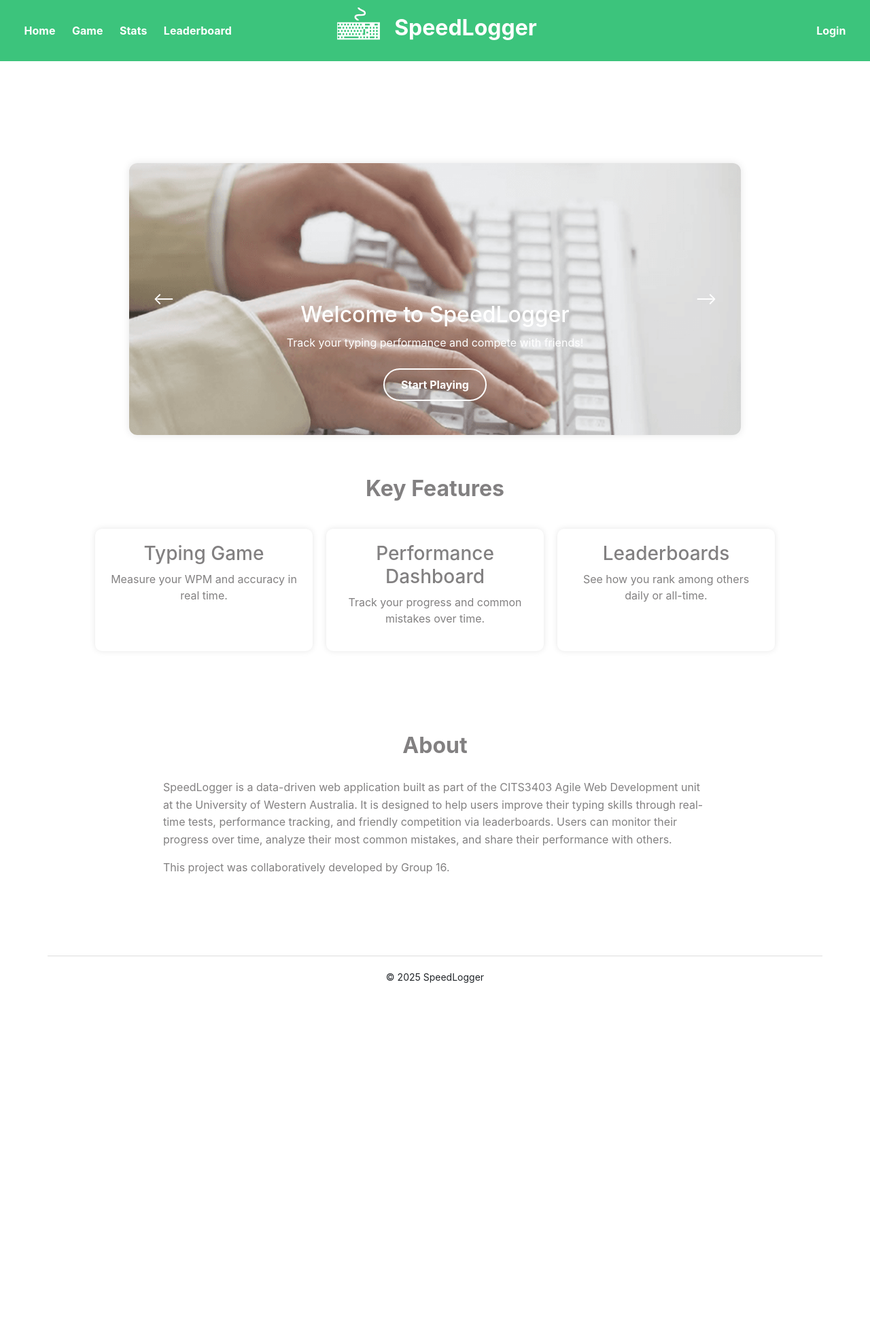
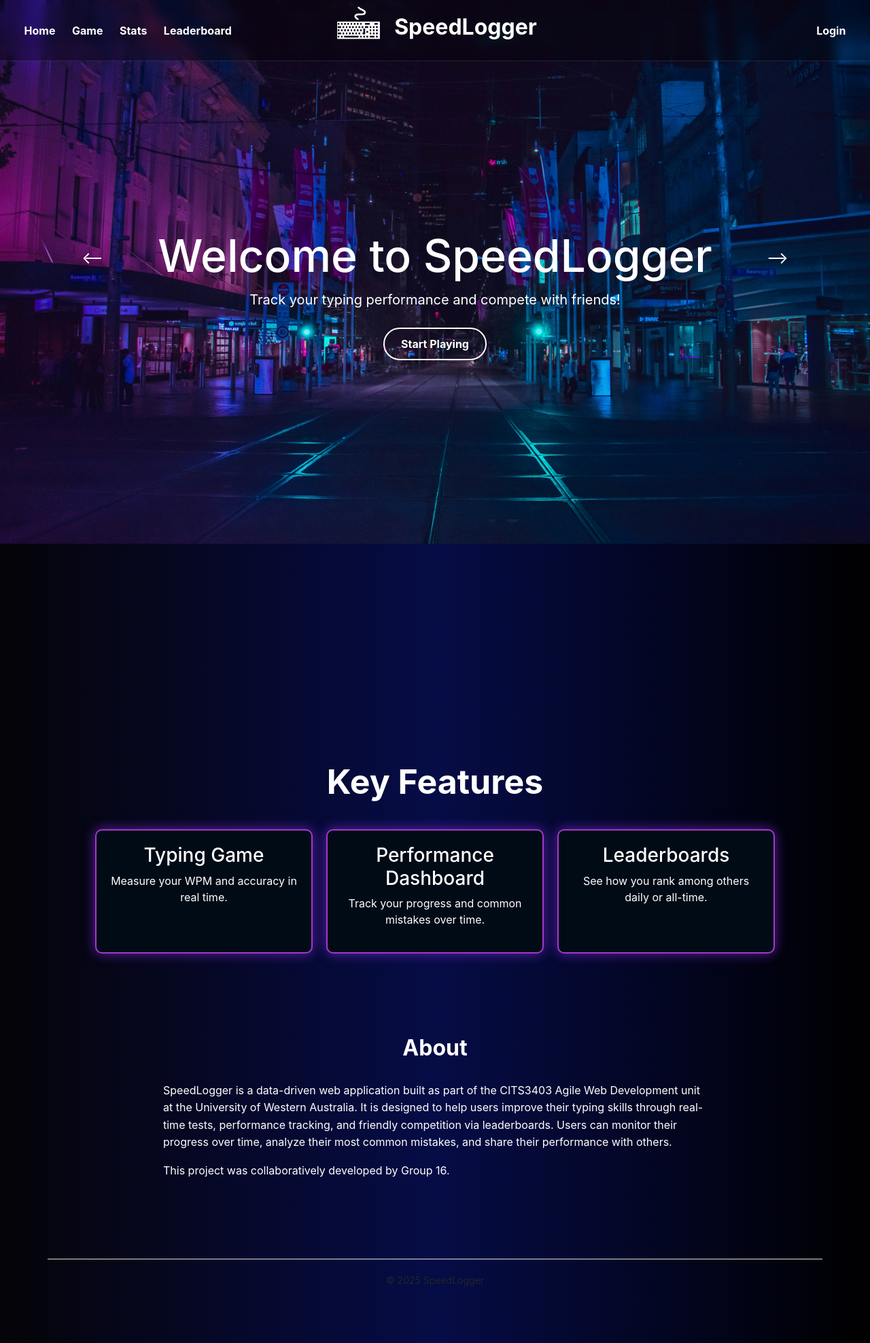
Before and after one commit to LiamHearderDev/AWD-Project, a Flask app: page / in a window 1280 px wide. Shown: the top 1976 px of the page at 68% size. Before the commit the page ends 1446 px from the top, so only its background shows below. Run offline with Flask 3, Linux system fonts and the light colour scheme; some libraries are stand-ins or nearby versions.

Commit message:
styling changes: background, blurry header bar and so on

```diff
--- a/app/static/css/base.css
+++ b/app/static/css/base.css
@@ -1,8 +1,8 @@
 :root {
     --base-colour-0: #3CC47C;
-    --base-colour-1: #1E392A;
-    --base-colour-2: #E9C893;
-    --base-colour-3: #828081;
+    --base-colour-1: #010B16;
+    --base-colour-2: #4717F6;
+    --base-colour-3: #A239CA;
 }
 
 /* makes it so that footer always appears at bottom using flex */
--- /dev/null
+++ b/app/static/css/intro.css
@@ -0,0 +1,65 @@
+body {
+    margin: 0;
+    background-image: url('/static/img/neon_background.jpg');
+    background-position: top;
+    background-repeat: no repeat;
+    background-size: 100% auto;
+
+}
+
+body::after {
+    content: "";
+    position: absolute;
+    top: 100vh;
+    left: 0;
+    width: 100%;
+    height: 150vh;
+    background: linear-gradient(90deg,rgba(5, 4, 8, 1) 0%, rgba(6, 12, 70, 1) 50%, rgba(0, 0, 0, 1) 100%);
+    z-index: -1;
+}
+
+.feature-text {
+    flex: 1 1 250px;
+    background: transparent;
+    padding: 20px;
+    border-radius: 10px;
+    text-align: center;
+    color:white;
+    background-color: var(--base-colour-1);
+    box-shadow: 0 0 18px rgba(155, 48, 255, 0.6);
+    border: 2px solid var(--base-colour-3);
+}
+
+.about-text {
+    line-height: 1.6;
+    font-size: 16px;
+    color: white;
+}
+
+.full-carousel {
+    width: 100%;
+    max-width: 100%;
+    box-sizing: border-box;
+    height: 400px;
+    margin: 0 auto;
+    overflow: hidden;
+    position: relative;
+}
+.carousel-btn {
+    position: absolute;
+    top: 50%;
+    transform: translateY(-50%);
+    background-color: transparent;
+    border: none;
+    font-size: 24px;
+    padding: 10px 15px;
+    cursor: pointer;
+    transition: background-color 0.3s ease, transform 0.3s ease;
+    z-index: 10;
+    color: white;
+  }
+.carousel-btn:hover {
+    transform: translateY(-50%) scale(1.1);
+}
+.left-btn { left: 20px; }
+.right-btn { right: 20px; }
--- a/app/templates/base.html
+++ b/app/templates/base.html
@@ -17,7 +17,9 @@
     </head>
     <body>
       <!-- Header Bar -->
-      <div id="header" class="d-flex align-items-center justify-content-center bg-0" style="position: fixed; top:0;bottom: 30px; left: 0;width: 100%; height: 90px; z-index: 1000; overflow: auto;background-color: var(--base-colour-0);">
+      <div id="header" class="d-flex align-items-center justify-content-center bg-0" style="position: fixed; top:0;bottom: 30px; left: 0;width: 100%; height: 90px; z-index: 1000; overflow: auto;
+      background-color: rgba(0,0,0,0.3); border-bottom: 1px solid rgba(255,255,255,0.1);
+      -webkit-backdrop-filter: blur(8px);backdrop-filter: blur(8px);">
 
         <!-- Title and Logo -->
         <a href="{{ url_for('intro.intro') }}" class="d-flex align-items-center justify-content-center" style="text-decoration: none;">
--- a/app/templates/intro/intro.html
+++ b/app/templates/intro/intro.html
@@ -1,34 +1,35 @@
 {% extends "base.html" %}
 
+{% block head %}
+    <link rel="stylesheet" href="{{ url_for('static', filename='css/intro.css') }}">
+{% endblock %}
 {% block content %}
 
 <!-- carousel section -->
-<section style="margin-top: 60px;">
-  <div id="carousel-container" style="position: relative; width: 100%; max-width: 900px; margin: auto; border-radius: 12px; overflow: hidden; box-shadow: 0 0 12px rgba(0,0,0,0.1);">
+<section style="margin-top: 0px;">
+  <div id="carousel-container" class="full-carousel" >
 
     <!-- Slides -->
     <div class="slide" style="display: block; transition: opacity 0.5s ease;">
-      <img src="{{ url_for('static', filename='img/k1.png') }}" style="width: 100%; height: 400px; object-fit: cover;">
+
       <div style="position: absolute; bottom: 30px; left: 0; right: 0; text-align: center; color: white; padding: 20px;">
-        <h2 style="font-size: 32px; margin-bottom: 10px;">Welcome to SpeedLogger</h2>
-        <p>Track your typing performance and compete with friends!</p>
+        <h2 style="font-size: 48px; margin-bottom: 10px;"><span class="auto-type" style="font-size: 66px;"></span></h2>
+        <p style="font-size: 20px;">Track your typing performance and compete with friends!</p>
         <a href="/game" style="margin-top: 10px; display: inline-block; padding: 10px 24px; border-radius: 25px; border: 2px solid white; color: white; background: transparent; text-decoration: none; font-weight: bold;">Start Playing</a>
       </div>
     </div>
 
     <div class="slide" style="display: none; transition: opacity 0.5s ease;">
-      <img src="{{ url_for('static', filename='img/k1.png') }}" style="width: 100%; height: 400px; object-fit: cover;">
       <div style="position: absolute; bottom: 30px; left: 0; right: 0; text-align: center; color: white; padding: 20px;">
-        <h2 style="font-size: 32px; margin-bottom: 10px;">Typing Challenge</h2>
-        <p>Measure your WPM and accuracy in real time.</p>
+        <h2 style="font-size: 48px; margin-bottom: 10px;">Typing Challenge</h2>
+        <p style="font-size: 20px;">Measure your WPM and accuracy in real time.</p>
       </div>
     </div>
 
     <div class="slide" style="display: none; transition: opacity 0.5s ease;">
-      <img src="{{ url_for('static', filename='img/k1.png') }}" style="width: 100%; height: 400px; object-fit: cover;">
       <div style="position: absolute; bottom: 30px; left: 0; right: 0; text-align: center; color: white; padding: 20px;">
-        <h2 style="font-size: 32px; margin-bottom: 10px;">Leaderboards</h2>
-        <p>Compare yourself with friends and the world.</p>
+        <h2 style="font-size: 48px; margin-bottom: 10px;">Leaderboards</h2>
+        <p style="font-size: 20px;">Compare yourself with friends and the world.</p>
       </div>
     </div>
 
@@ -39,26 +40,7 @@
 </section>
 
 <!-- carousel and buttons style -->
-<style>
-  .carousel-btn {
-    position: absolute;
-    top: 50%;
-    transform: translateY(-50%);
-    background-color: transparent;
-    border: none;
-    font-size: 24px;
-    padding: 10px 15px;
-    cursor: pointer;
-    transition: background-color 0.3s ease, transform 0.3s ease;
-    z-index: 10;
-    color: white;
-  }
-  .carousel-btn:hover {
-    transform: translateY(-50%) scale(1.1);
-  }
-  .left-btn { left: 20px; }
-  .right-btn { right: 20px; }
-</style>
+
 
 <!-- Script -->
 <script>
@@ -72,19 +54,19 @@
 </script>
 
 <!-- Feature Section with Cards -->
-<section class="text-3 bg-white" style="padding: 60px 20px;">
+<section class="text-3 " style="padding: 60px 20px; margin-top:60vh;background: transparent;">
   <div style="max-width: 1000px; margin: auto;">
-    <h2 class="text-center font-weight-bold" style="margin-bottom: 40px;">Key Features</h2>
+    <h2 class="text-center font-weight-bold" style="margin-bottom: 40px; color: white;font-size:50px;">Key Features</h2>
     <div class="d-flex justify-content-center" style="flex-wrap: wrap; gap: 20px; ">
-      <div style="flex: 1 1 250px; background: white; padding: 20px; border-radius: 10px; box-shadow: 0 0 10px rgba(0,0,0,0.1); text-align: center;">
+      <div class='feature-text'>
         <h3>Typing Game</h3>
         <p>Measure your WPM and accuracy in real time.</p>
       </div>
-      <div style="flex: 1 1 250px; background: white; padding: 20px; border-radius: 10px; box-shadow: 0 0 10px rgba(0,0,0,0.1); text-align: center;">
+      <div class='feature-text' >
         <h3>Performance Dashboard</h3>
         <p>Track your progress and common mistakes over time.</p>
       </div>
-      <div style="flex: 1 1 250px; background: white; padding: 20px; border-radius: 10px; box-shadow: 0 0 10px rgba(0,0,0,0.1); text-align: center;">
+      <div class='feature-text'>
         <h3>Leaderboards</h3>
         <p>See how you rank among others daily or all-time.</p>
       </div>
@@ -93,18 +75,33 @@
 </section>
 
 <!-- About Section -->
-<section class="text-3 bg-white" style="padding: 60px 20px;">
+<section class="text-3 " style="padding: 60px 20px; ">
   <div style="max-width: 800px; margin: auto;">
-    <h2 class="text-center font-weight-bold" style="margin-bottom: 30px;">About</h2>
-    <p style="line-height: 1.6; font-size: 16px;">
+    <h2 class="text-center font-weight-bold" style="margin-bottom: 30px; color: white;">About</h2>
+    <p class="about-text">
       SpeedLogger is a data-driven web application built as part of the CITS3403 Agile Web Development unit at the University of Western Australia.
       It is designed to help users improve their typing skills through real-time tests, performance tracking, and friendly competition via leaderboards.
       Users can monitor their progress over time, analyze their most common mistakes, and share their performance with others.
     </p>
-    <p style="line-height: 1.6; font-size: 16px;">
+    <p class="about-text">
       This project was collaboratively developed by Group 16.
     </p>
   </div>
 </section>
 
+
+<script src="https://unpkg.com/typed.js@2.1.0/dist/typed.umd.js"></script>
+
+<script>
+  var typed = new Typed(".auto-type", {
+    strings: ["Welcome to SpeedLogger"],
+    typeSpeed: 66,
+
+    onComplete: function() {
+      document.querySelector('.typed-cursor').style.display = 'none';
+    }
+
+  })
+</script>
+
 {% endblock %}
```
Also changed, not shown: app/static/img/neon_background.jpg (added), 1 other file.
